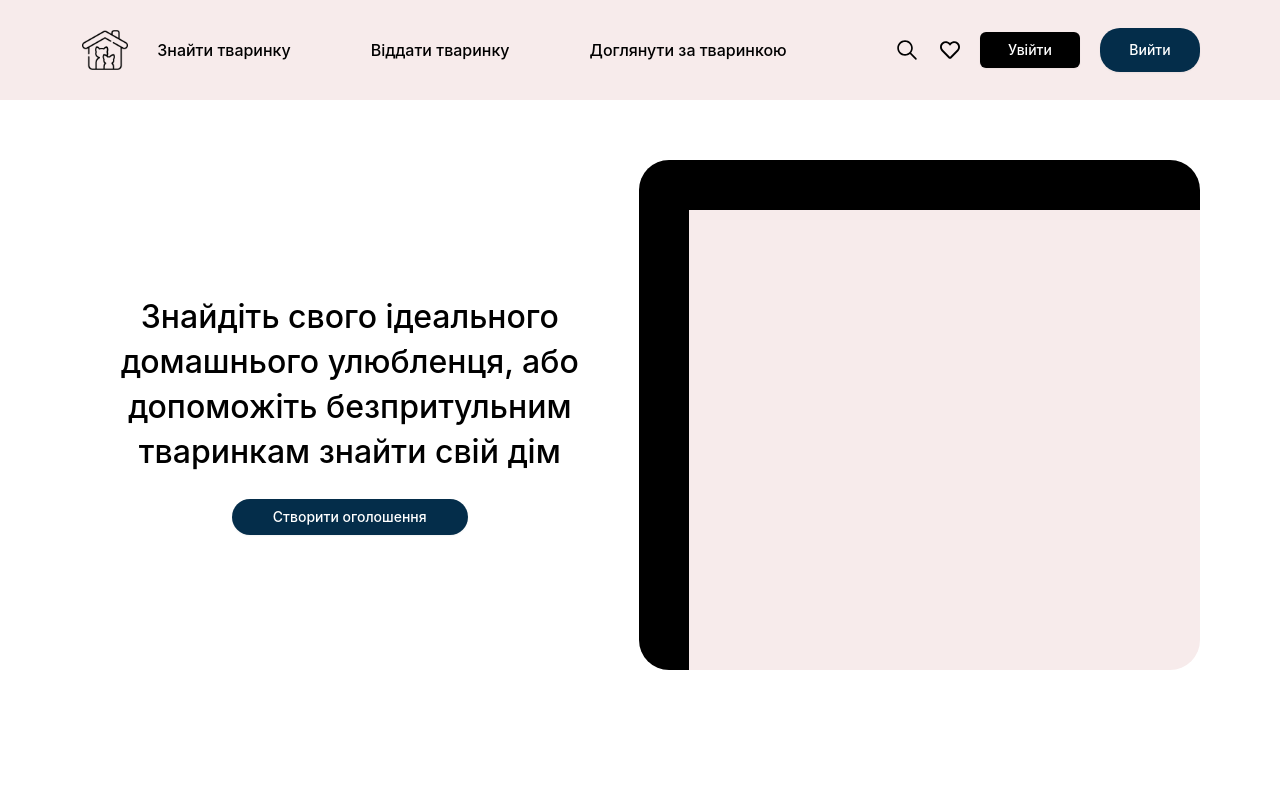
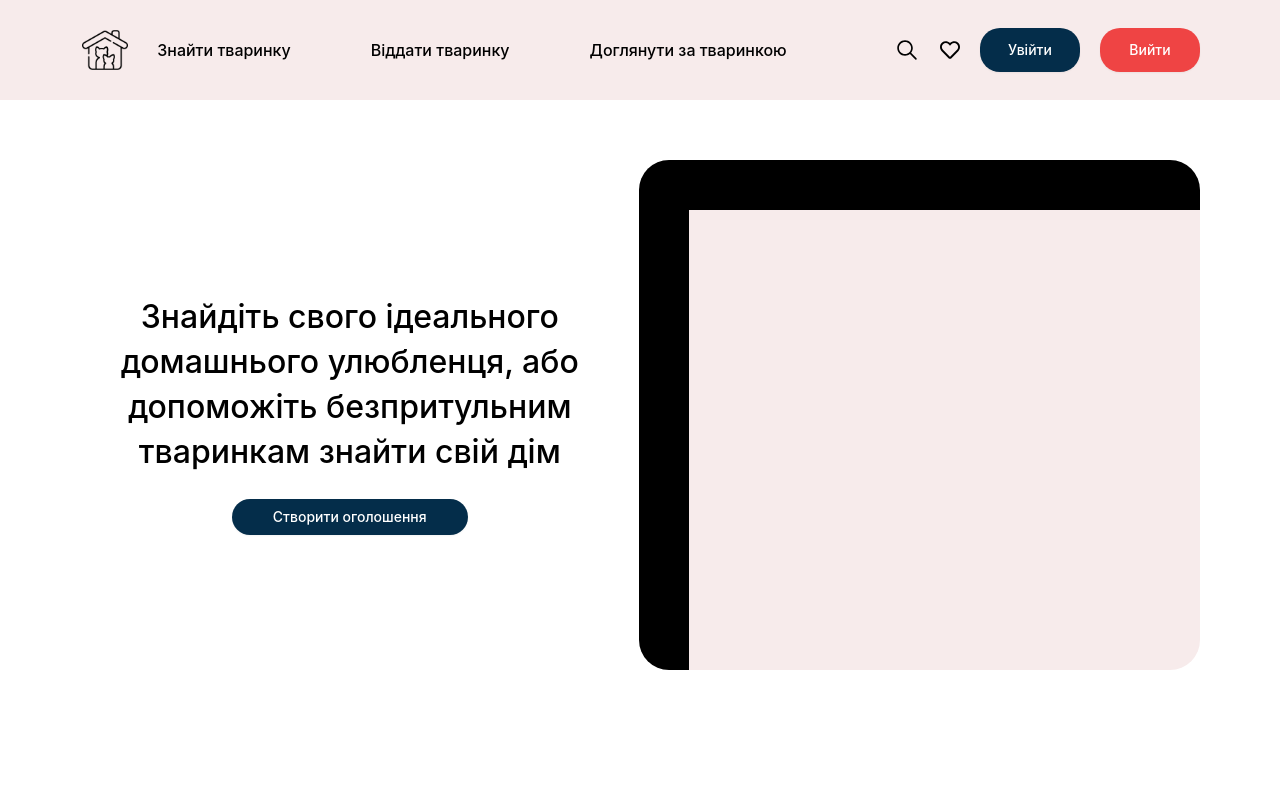
Before and after one commit to Dim-Tvarin/frontend, a React (Vite) app: page / in a window 1280 px wide. Shown: the top 800 px of the page. Built offline with nearby package versions, Linux system fonts and the light colour scheme.

Commit message:
fix: add logaut btn

```diff
--- a/src/pages/Layout/Header.tsx
+++ b/src/pages/Layout/Header.tsx
@@ -50,7 +50,11 @@ export const Header = () => {
           </li>
           <li>
             <NavLink to="/register" end>
-              <CustomButton type="button" className="w-100 m-auto">
+              <CustomButton
+                type="button"
+                styleType="defaultButton"
+                className="w-100 m-auto"
+              >
                 Увійти
               </CustomButton>
             </NavLink>
@@ -58,7 +62,7 @@ export const Header = () => {
           <li>
             <CustomButton
               type="button"
-              styleType="defaultButton"
+              styleType="redButton"
               className="w-[100px] m-auto ml-[20px]"
               onClick={handleClick}
             >
```
